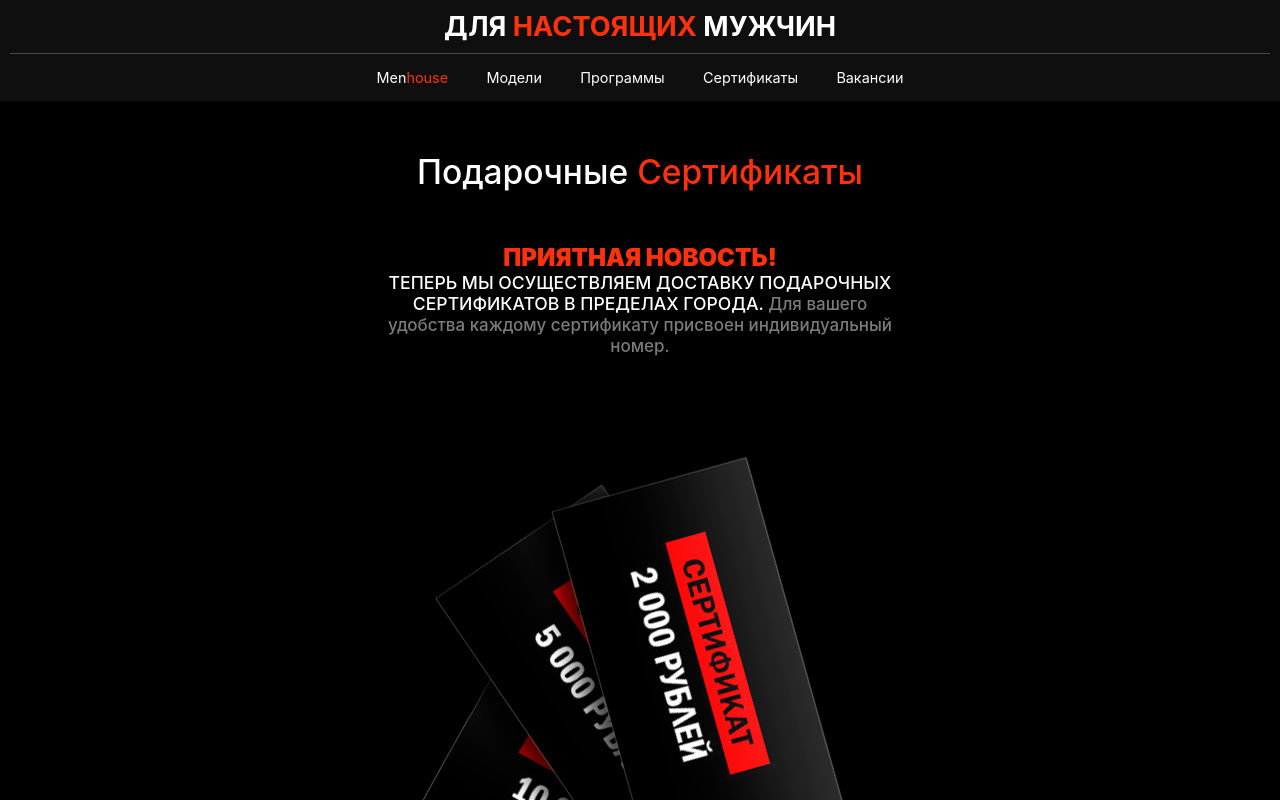
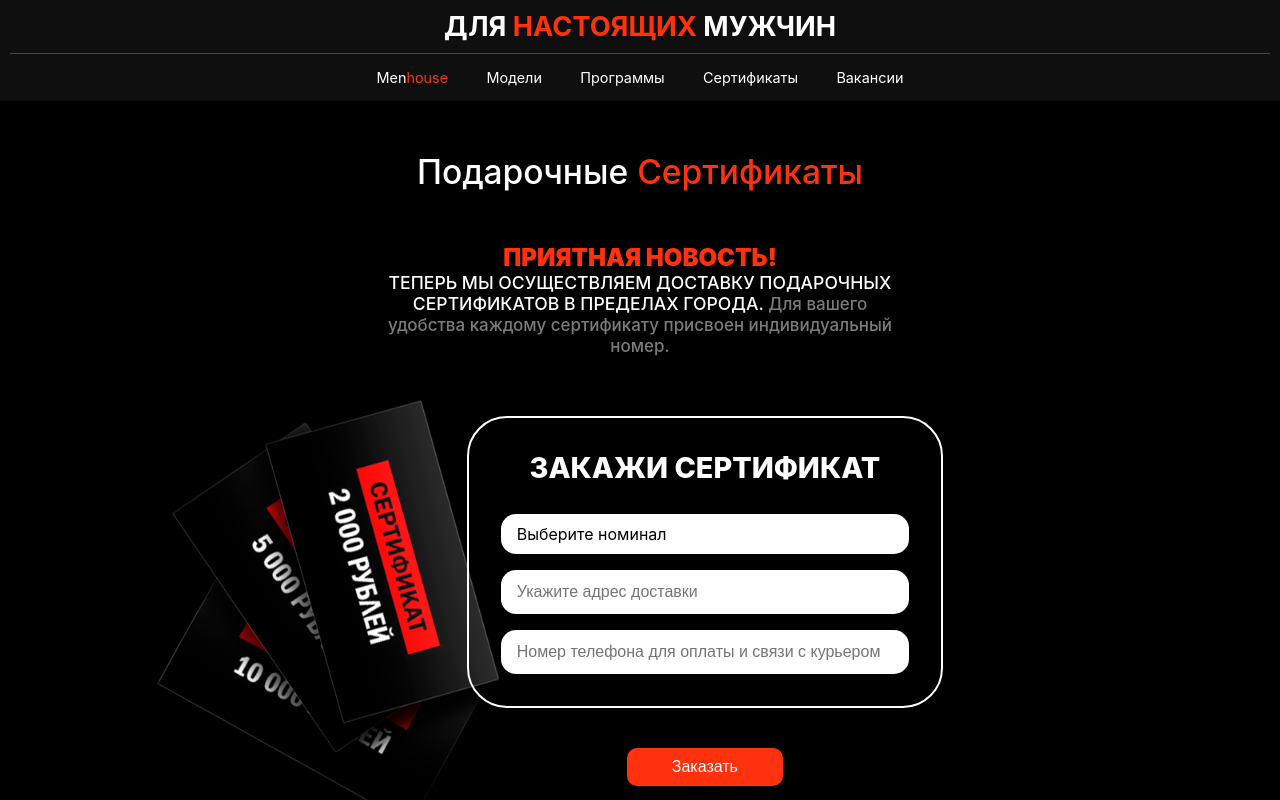
Before and after one commit to IsmailBayramov/menhouse, a Vue app in the folder menhouse/: page /menhouse-app/certificates in a window 1280 px wide. Shown: the top 800 px of the page. Built offline with nearby package versions, Linux system fonts and the light colour scheme; a small style sheet from the web is missing.

Commit message:
actually

```diff
--- a/menhouse/src/components/Certificates/Description.vue
+++ b/menhouse/src/components/Certificates/Description.vue
@@ -40,6 +40,12 @@
     font-size: calc(.6em + .5vw);;
 }
 
+@media (max-width: 768px) {
+    .description p {
+        width: 60%;
+    }
+}
+
 @media (max-width: 550px) {
     .description p {
         font-size: calc(.8em + .6vw);
--- /dev/null
+++ b/menhouse/src/components/Certificates/DropDown.vue
@@ -0,0 +1,123 @@
+<script setup>
+import { defineProps, ref, computed, defineEmits, onMounted, onBeforeUnmount } from 'vue';
+
+const dropDown = ref(null)
+
+const props = defineProps({
+    options: {
+        type: Array,
+        required: true
+    },
+    modelValue: {
+        default: null
+    }
+})
+
+const emit = defineEmits(['update:modelValue'])
+
+const selectedOption = ref(null)
+const isDropDownVisible = ref(false)
+
+const mappedSelectedOption = computed(() => {
+    return (selectedOption.value?.name || selectedOption.value) || 'Выберите номинал'
+})
+
+const toggleOptionSelect = (option) => {
+    selectedOption.value = option;
+    emit('update:modelValue', option)
+    isDropDownVisible.value = false
+}
+
+const closeDropDown = (element) => {
+    if(!dropDown.value.contains(element.target)) {
+        isDropDownVisible.value = false
+    }
+}
+
+onMounted(() => {
+    window.addEventListener('click', closeDropDown)
+})
+
+onBeforeUnmount(() => {
+    window.removeEventListener('click', closeDropDown)
+})
+</script>
+
+<template>
+    <div class="dropdown-wrapper" ref="dropDown">
+        <div class="dropdown-selected-option"
+            :class="{ active: isDropDownVisible }"
+            @click="isDropDownVisible = true"
+        >
+            {{ mappedSelectedOption }}
+        </div>
+        <transition name="slide-fade">
+            <div
+                class="options-wrapper"
+                v-if="isDropDownVisible"
+            >
+                <div
+                    class="option"
+                    v-for="(option, index) in props.options"
+                    :key="index"
+                    @click="toggleOptionSelect(option)"
+                >
+                    {{ option.name || option }}
+                </div>
+            </div>
+        </transition>
+    </div>
+
+</template>
+
+<style scoped>
+.dropdown-wrapper {
+    padding-bottom: 16px;
+    cursor: pointer;
+    width: 100%;
+    text-align: left;
+    margin: 0;
+    color: black;
+}
+
+.dropdown-selected-option {
+    padding: 10px 16px 10px 16px;
+    border-radius: 15px;
+    box-sizing: border-box;
+    background-color: white;
+}
+
+.dropdown-selected-option.active {
+    border-radius: 15px 15px 0 0;
+    border-bottom: 2px solid #c5c5c5;
+}
+
+.option:hover {
+    background: #c5c5c5;
+}
+
+.option {
+    padding: 16px;
+    box-sizing: border-box;
+    background-color: white;
+}
+
+.option:last-of-type {
+    border-bottom-left-radius: 8px;
+    border-bottom-right-radius: 8px;
+}
+
+.slide-fade-enter-active {
+  transition: all 0.3s ease-out;
+}
+
+.slide-fade-leave-active {
+  transition: all 0.3s cubic-bezier(1, 0.5, 0.8, 1);
+}
+
+.slide-fade-enter-from,
+.slide-fade-leave-to {
+    transform: translateX(20px);
+    opacity: 0;
+}
+</style>
--- a/menhouse/src/components/Certificates/Ordering.vue
+++ b/menhouse/src/components/Certificates/Ordering.vue
@@ -1,24 +1,126 @@
 <script setup>
+import { ref } from 'vue';
+import DropDown from '../Certificates/DropDown.vue'
 
+const options = ref([
+    {"name": "2 000 руб", "value": 2000},
+    {"name": "5 000 руб", "value": 5000},
+    {"name": "10 000 руб", "value": 10000}
+])
+
+const parentSelectedOption = ref(null)
 </script>
 
 <template>
-    <div class="container">
+    <div class="order-container">
         <div class="certificate-photo">
             <img src="../../assets/certificates/cards.png" alt="">
         </div>
         <div class="order">
             <div class="order-form">
                 <p>ЗАКАЖИ СЕРТИФИКАТ</p>
-
+                <drop-down
+                    :options="options"
+                    v-model="parentSelectedOption"
+                />
+                <input type="text" placeholder="Укажите адрес доставки">
+                <input type="number" placeholder="Номер телефона для оплаты и связи с курьером">
             </div>
-            <button>Заказать</button>
+            <button class="order-button">Заказать</button>
         </div>
     </div>
 </template>
 
 <style scoped>
-.container {
 
+.order-container {
+    display: flex;
+    flex-direction: row;
+    justify-content: center;
+    align-items: center;
+    position: relative;
+    width: fit-content;
+}
+
+.order {
+    display: flex;
+    flex-direction: column;
+    justify-content: center;
+    align-items: center;
+    margin: 100px 10px 100px auto;
+    position: absolute;
+    right: -5vw;
+}
+
+.order-form {
+    display: flex;
+    flex-direction: column;
+    padding: 2em;
+    border: 2px solid white;
+    border-radius: 40px;
+}
+
+.order-form input:first-of-type {
+    margin-bottom: 16px;
+}
+
+.order-form p{
+    padding: 0 1em;
+    margin-top: 0;
+    font-weight: 800;
+    font-size: calc(1em + 1vw);
+}
+
+.order-button {
+    cursor: pointer;
+    color: white;
+    padding: 10px 45px;
+    margin-top: 2.5em;
+    background-color: #ff320d;
+    font-size: 1em;
+    max-width: fit-content;
+    border: none;
+    border-radius: 10px;
+}
+
+.certificate-photo {
+    position: relative;
+    right: calc(11em + 10vw);
+    z-index: -1;
+}
+
+.certificate-photo img {
+    width: 80%;
+}
+
+input {
+    border: none;
+    outline: none;
+    border-radius: 15px;
+    font-size: 1em;
+    padding: 13px 16px 13px 16px;
+}
+
+input[type="number"]::-webkit-outer-spin-button,
+input[type="number"]::-webkit-inner-spin-button {
+    -webkit-appearance: none;
+}
+
+input[type='number'],
+input[type="number"]:hover,
+input[type="number"]:focus {
+    appearance: none;
+    -moz-appearance: textfield;
+}
+
+@media (max-width: 550px) {
+    .order {
+        position: static;
+        margin: 2.5em 1em;
+    }
+
+    .certificate-photo {
+        display: none;
+    }
 }
 </style>
--- a/menhouse/src/components/views/CertificatesVIew.vue
+++ b/menhouse/src/components/views/CertificatesVIew.vue
@@ -18,6 +18,7 @@ import Ordering from "../Certificates/Ordering.vue"
   display: flex;
   color: white;
   flex-direction: column;
+  align-items: center;
 }
 
 .container-title {
```
